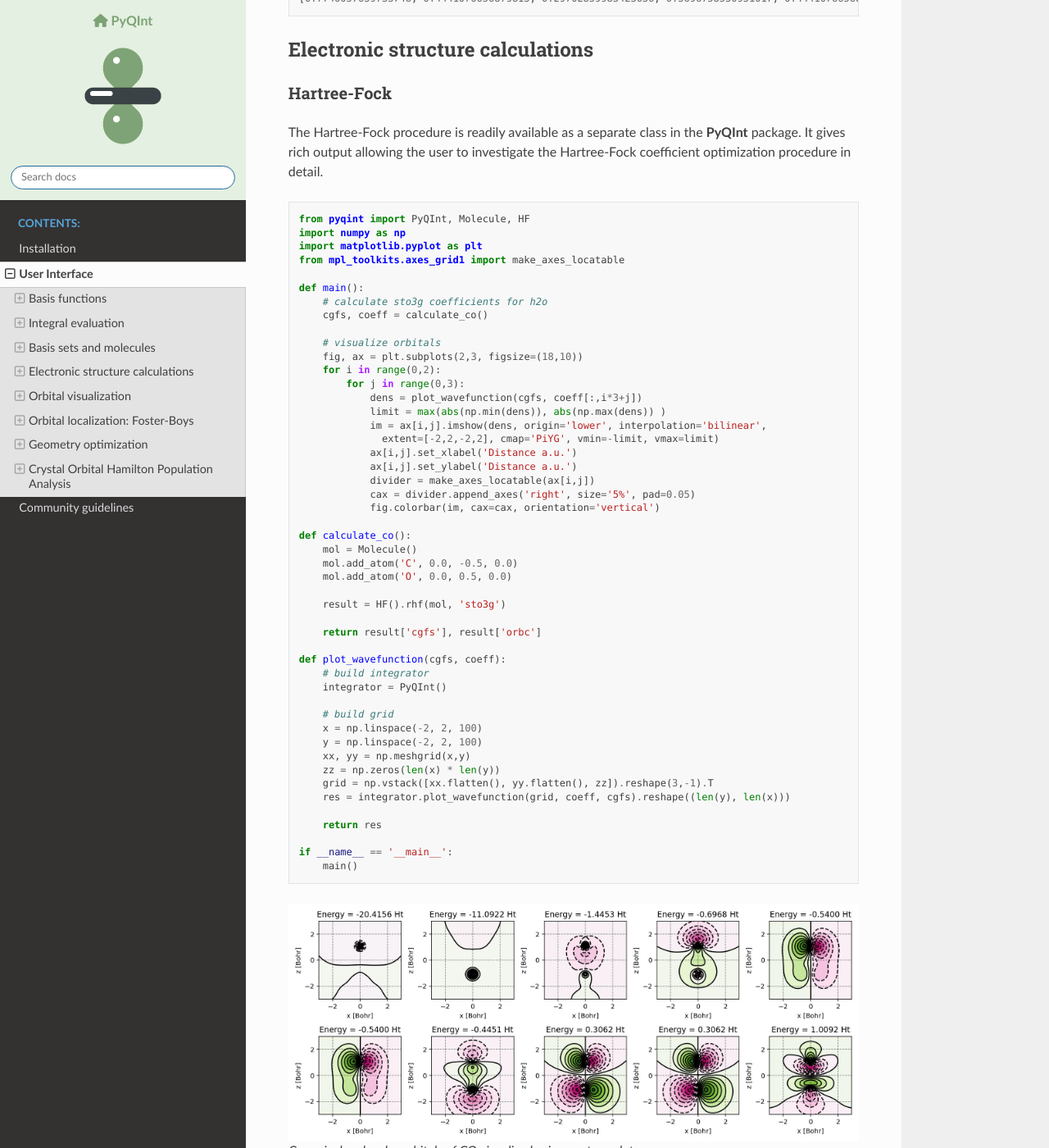
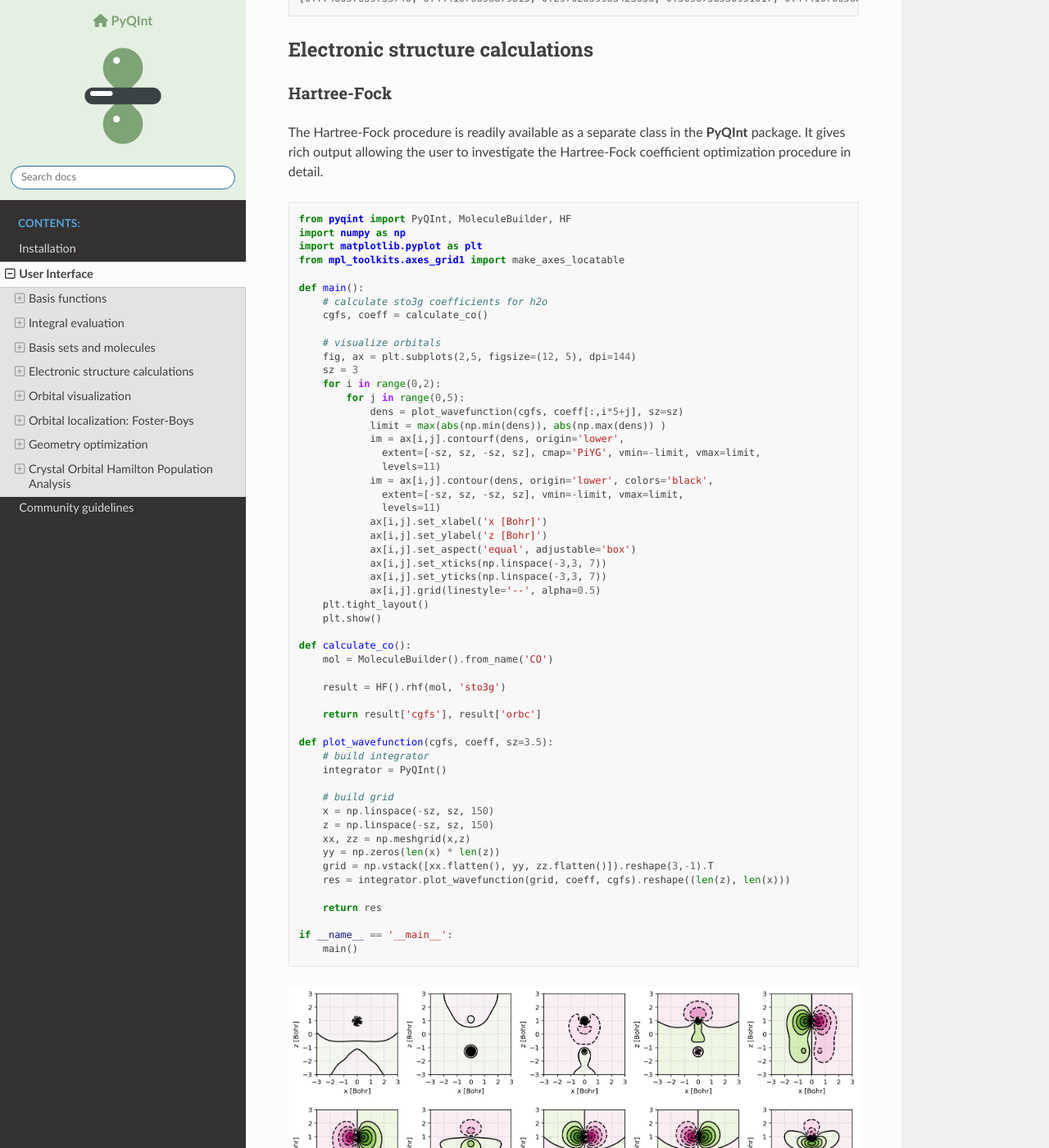
Before and after one commit to ifilot/pyqint, a Sphinx documentation site: the page built from docs/user_interface.rst, in a window 1280 px wide and 1400 px high, scrolled down 11793 px. Shown: the whole window at 82% size. Built offline with Sphinx 7.4.7 and the Read the Docs theme 3.1.0, drawn with Linux system fonts in a browser that asks for light colours; nearby versions of some CDN libraries; some of the changed text lies outside the part shown.

Commit message:
Correcting issue #52

```diff
--- a/docs/user_interface.rst
+++ b/docs/user_interface.rst
@@ -597,7 +597,7 @@ the Hartree-Fock coefficient optimization procedure in detail.
 
 .. code-block:: python
 
-    from pyqint import PyQInt, Molecule, HF
+    from pyqint import PyQInt, MoleculeBuilder, HF
     import numpy as np
     import matplotlib.pyplot as plt
     from mpl_toolkits.axes_grid1 import make_axes_locatable
@@ -607,46 +607,52 @@ the Hartree-Fock coefficient optimization procedure in detail.
         cgfs, coeff = calculate_co()
 
         # visualize orbitals
-        fig, ax = plt.subplots(2,3, figsize=(18,10))
+        fig, ax = plt.subplots(2,5, figsize=(12, 5), dpi=144)
+        sz = 3
         for i in range(0,2):
-            for j in range(0,3):
-                dens = plot_wavefunction(cgfs, coeff[:,i*3+j])
+            for j in range(0,5):
+                dens = plot_wavefunction(cgfs, coeff[:,i*5+j], sz=sz)
                 limit = max(abs(np.min(dens)), abs(np.max(dens)) )
-                im = ax[i,j].imshow(dens, origin='lower', interpolation='bilinear',
-                  extent=[-2,2,-2,2], cmap='PiYG', vmin=-limit, vmax=limit)
-                ax[i,j].set_xlabel('Distance a.u.')
-                ax[i,j].set_ylabel('Distance a.u.')
-                divider = make_axes_locatable(ax[i,j])
-                cax = divider.append_axes('right', size='5%', pad=0.05)
-                fig.colorbar(im, cax=cax, orientation='vertical')
+                im = ax[i,j].contourf(dens, origin='lower',
+                  extent=[-sz, sz, -sz, sz], cmap='PiYG', vmin=-limit, vmax=limit,
+                  levels=11)
+                im = ax[i,j].contour(dens, origin='lower', colors='black',
+                  extent=[-sz, sz, -sz, sz], vmin=-limit, vmax=limit,
+                  levels=11)
+                ax[i,j].set_xlabel('x [Bohr]')
+                ax[i,j].set_ylabel('z [Bohr]')
+                ax[i,j].set_aspect('equal', adjustable='box')
+                ax[i,j].set_xticks(np.linspace(-3,3, 7))
+                ax[i,j].set_yticks(np.linspace(-3,3, 7))
+                ax[i,j].grid(linestyle='--', alpha=0.5)
+        plt.tight_layout()
+        plt.show()
 
     def calculate_co():
-        mol = Molecule()
-        mol.add_atom('C', 0.0, -0.5, 0.0)
-        mol.add_atom('O', 0.0, 0.5, 0.0)
+        mol = MoleculeBuilder().from_name('CO')
 
         result = HF().rhf(mol, 'sto3g')
 
         return result['cgfs'], result['orbc']
 
-    def plot_wavefunction(cgfs, coeff):
+    def plot_wavefunction(cgfs, coeff, sz=3.5):
         # build integrator
         integrator = PyQInt()
 
         # build grid
-        x = np.linspace(-2, 2, 100)
-        y = np.linspace(-2, 2, 100)
-        xx, yy = np.meshgrid(x,y)
-        zz = np.zeros(len(x) * len(y))
-        grid = np.vstack([xx.flatten(), yy.flatten(), zz]).reshape(3,-1).T
-        res = integrator.plot_wavefunction(grid, coeff, cgfs).reshape((len(y), len(x)))
+        x = np.linspace(-sz, sz, 150)
+        z = np.linspace(-sz, sz, 150)
+        xx, zz = np.meshgrid(x,z)
+        yy = np.zeros(len(x) * len(z))
+        grid = np.vstack([xx.flatten(), yy, zz.flatten()]).reshape(3,-1).T
+        res = integrator.plot_wavefunction(grid, coeff, cgfs).reshape((len(z), len(x)))
 
         return res
 
     if __name__ == '__main__':
         main()
 
-.. figure:: _static/img/co.jpg
+.. figure:: _static/img/co_orbs_contour.png
 
     Canonical molecular orbitals of CO visualized using contour plots.
 
@@ -762,6 +768,7 @@ In the example code shown below, the latter is done.
 
 .. code-block:: python
 
+    from pyqint import Molecule, HF, cgf
     mol = Molecule()
     mol.add_atom('H', 0.0000, 0.0000, 0.3561150187, unit='angstrom')
     mol.add_atom('H', 0.0000, 0.0000, -0.3561150187, unit='angstrom')
```
Also changed, not shown: other parts of docs/user_interface.rst (+1 -1 lines), docs/_static/img/co_orbs_contour.png (added).
